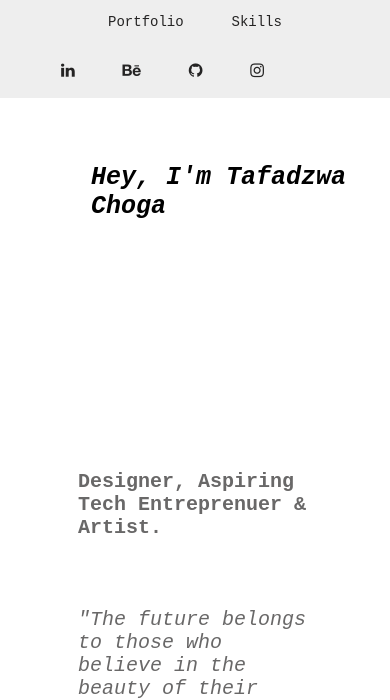
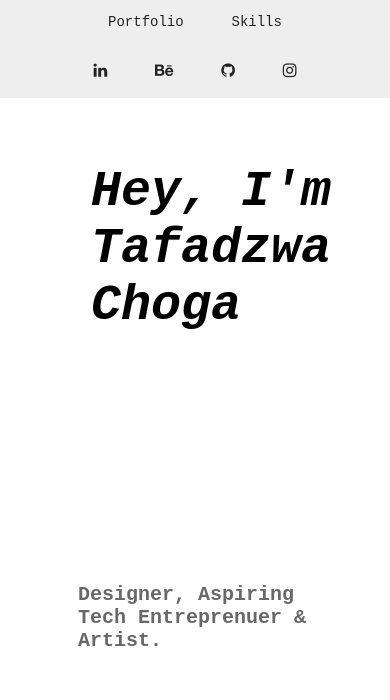
Before and after one commit to tafadzwachoga/Portfolio, a plain HTML site: page index.html in a window 390 px wide. Shown: the part 144-844 px from the top of the page. Drawn offline with Linux system fonts and the light colour scheme.

Commit message:
added responsiveness to index

```diff
--- a/Responsive.css
+++ b/Responsive.css
@@ -5,7 +5,7 @@
 @media (max-width: 575.98px) {
     .home-hero-text h1{
         padding-left: 7rem;
-        font-size: 25px;
+        font-size: 50px;
         font-style: oblique;
       }
 
@@ -15,6 +15,15 @@
 
       .home-image {
         display: none;
+      }
+
+      .footer-container{
+        padding-left: 7rem;
+      }
+
+      .socials{
+        padding-left: 5rem;
+        margin-inline: auto;
       }
 }
 
```
